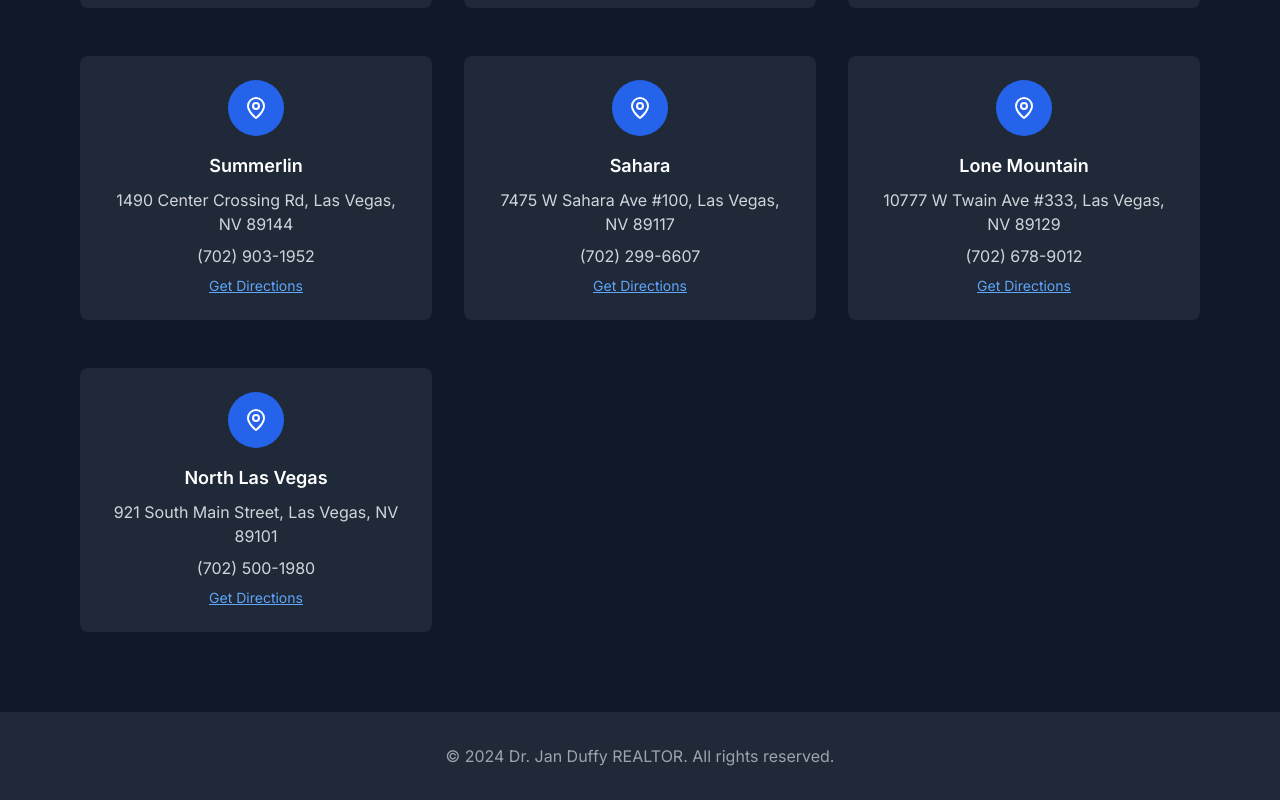
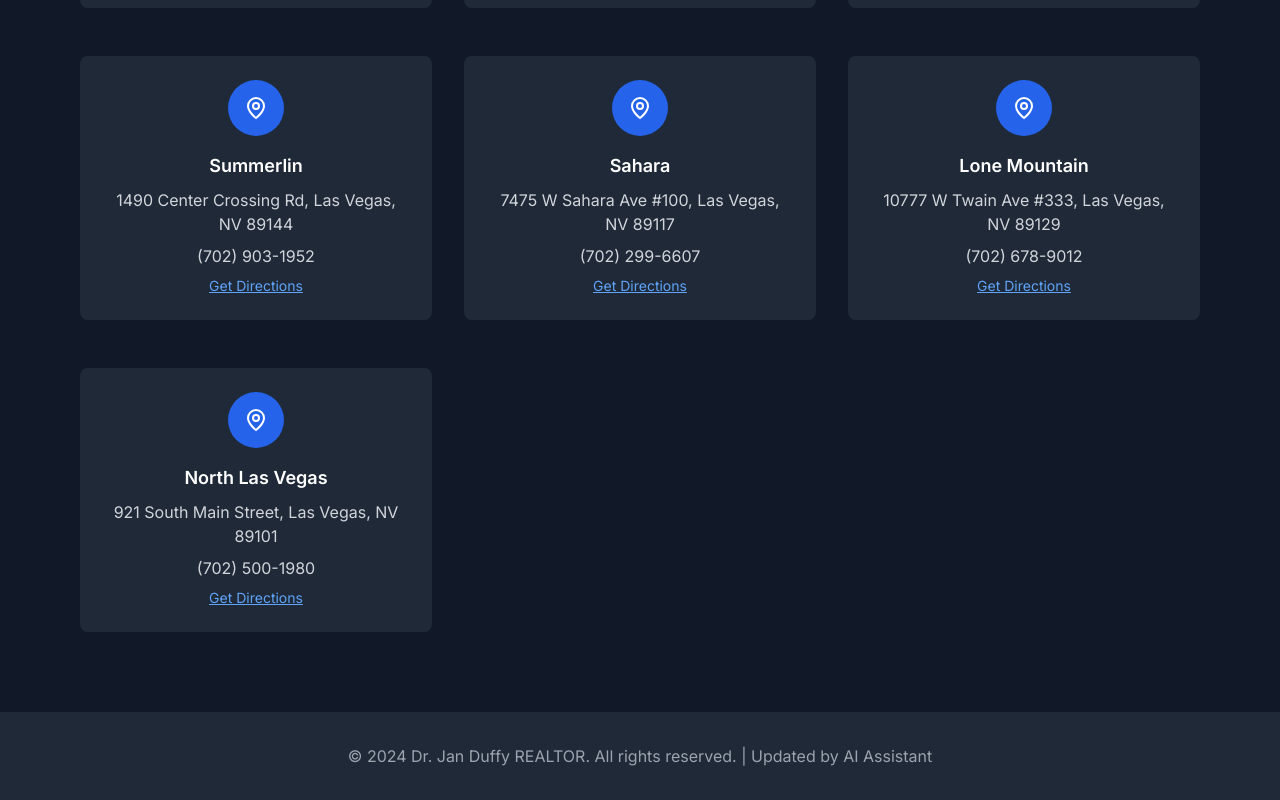
Before and after one commit to LetMeHelpYouREALTY/rrjanduffyreview.com, a Next.js app: page / in a window 1280 px wide. Shown: the part 3004-3804 px from the top of the page. Built offline with nearby package versions, Linux system fonts and the light colour scheme.

Commit message:
Update footer to show 'Updated by AI Assistant'

```diff
--- a/components/ReviewSite.tsx
+++ b/components/ReviewSite.tsx
@@ -491,7 +491,7 @@ const ReviewSite = () => {
         <footer className="bg-gray-800 text-white py-8">
           <div className="max-w-6xl mx-auto px-4 text-center">
             <p className="text-gray-400">
-              © 2024 Dr. Jan Duffy REALTOR. All rights reserved.
+              © 2024 Dr. Jan Duffy REALTOR. All rights reserved. | Updated by AI Assistant
             </p>
           </div>
         </footer>
```
